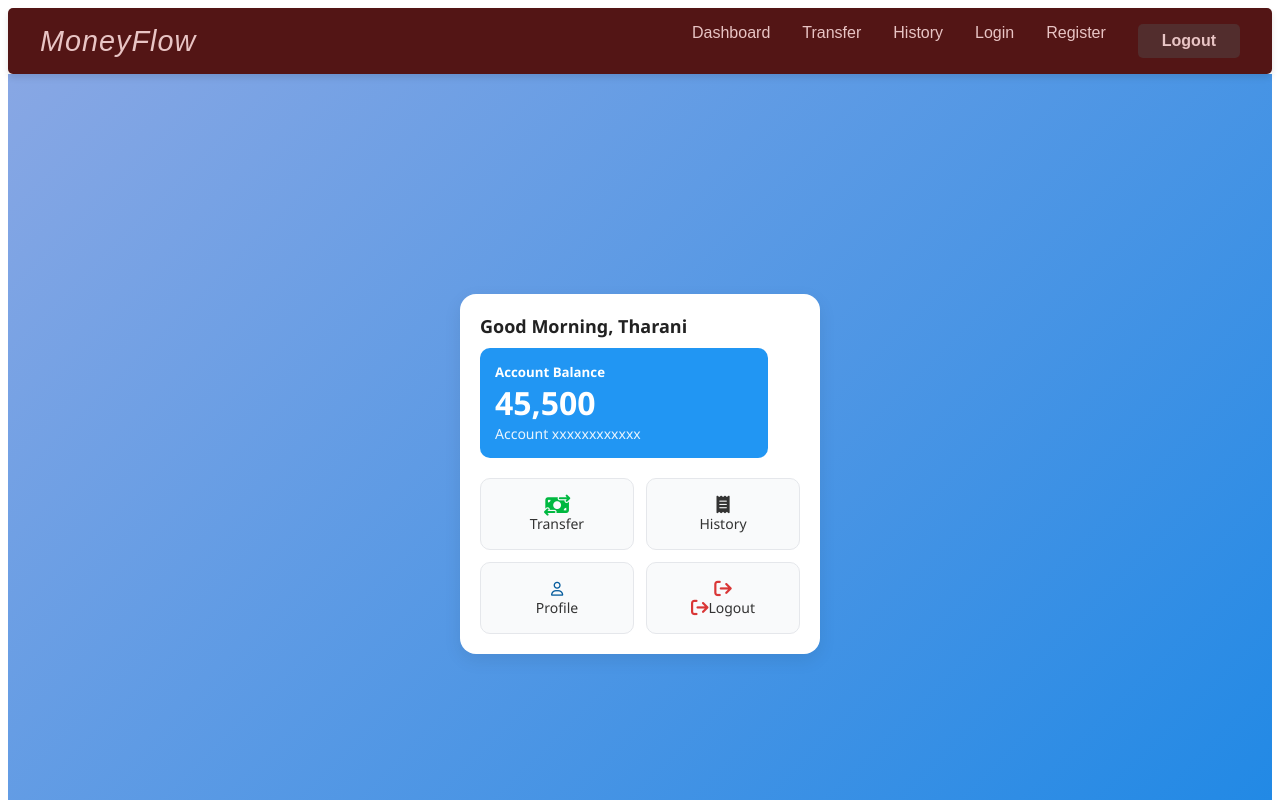
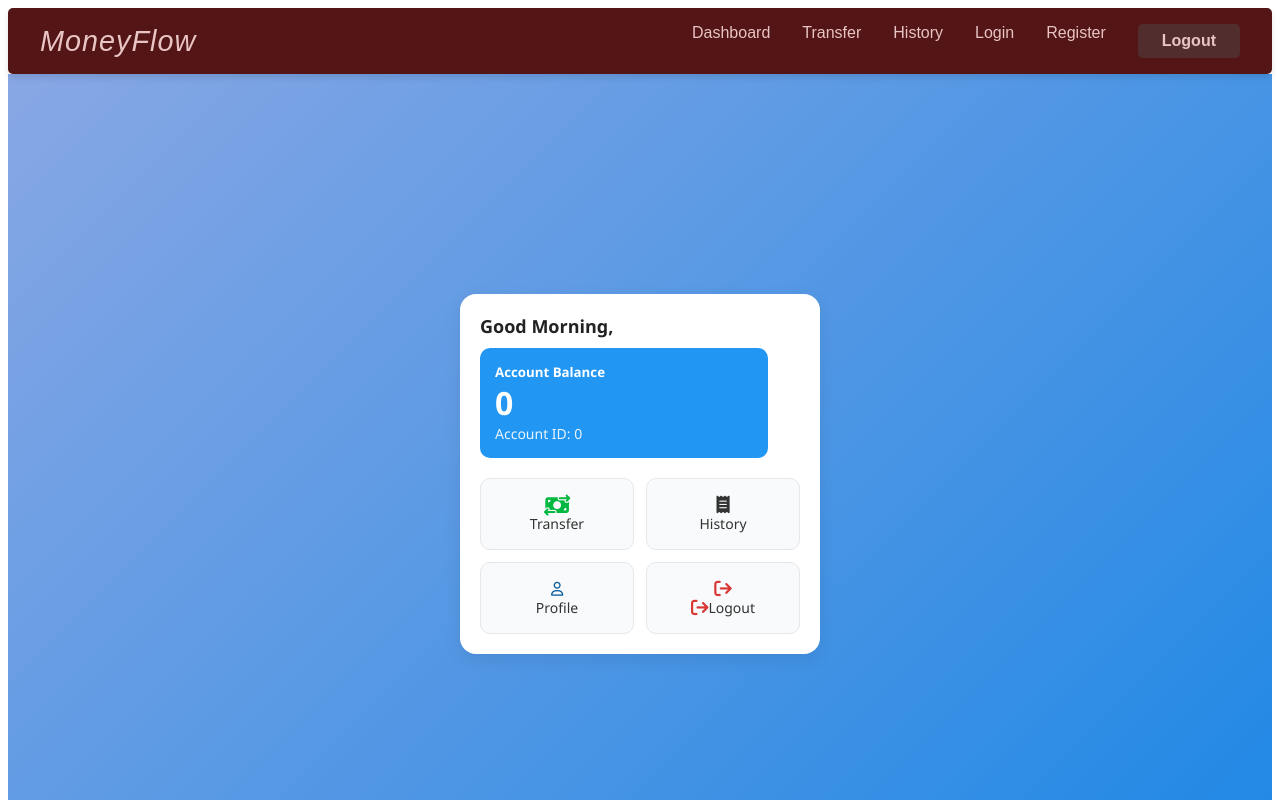
Before and after one commit to NB1223/fd-money-transfer-system, an Angular app in the folder frontend/01-money-transfer-system/: page /dashboard in a window 1280 px wide. Shown: the top 800 px of the page. Built offline with nearby package versions, Linux system fonts and the light colour scheme; no server answers.

Commit message:
dashboard fixed

```diff
--- a/frontend/01-money-transfer-system/src/app/account.service.ts
+++ b/frontend/01-money-transfer-system/src/app/account.service.ts
@@ -22,4 +22,15 @@ export class AccountService {
     // Make the HTTP GET request with the headers
     return this.http.get<any>(`${this.baseUrl}/transactions/${accountId}?page=${page}&size=${size}`, { headers });
   }
+
+  getAccountBalance(accountId: number): Observable<{balance: any}> {
+    console.log("HIT IN SERVICE")
+      const token = sessionStorage.getItem('jwt');
+     const headers = new HttpHeaders({
+      Authorization: `Bearer ${token}`,
+      'Content-Type': 'application/json'
+    });
+    console.log(`${this.baseUrl}/${accountId}/balance`);
+    return this.http.get<{balance: any}>(`${this.baseUrl}/${accountId}/balance`,{headers});
+  }
 }
--- a/frontend/01-money-transfer-system/src/app/dashboard/dashboard.component.html
+++ b/frontend/01-money-transfer-system/src/app/dashboard/dashboard.component.html
@@ -5,12 +5,12 @@ href="https://cdnjs.cloudflare.com/ajax/libs/font-awesome/6.5.0/css/all.min.css"
     <div class="dashboard-container">
         <!-- <h2>Good Morning, <strong>{{holderName}}</strong></h2> -->
         <div class="whitecard">
-         <h3>Good Morning, <strong>Tharani</strong></h3>
+         <h3>Good Morning, <strong>{{userName}}</strong></h3>
         <div class="balance-card" style="width: 18rem;">
             <div class="card-body">
                 <h5 class="card-title">Account Balance</h5>
-                <h1 class="card-subtitle mb-2 text-body-secondary">45,500</h1>
-                <p class="card-text">Account xxxxxxxxxxxx</p>
+                <h1 class="card-subtitle mb-2 text-body-secondary">{{accountBalance}}</h1>
+                <p class="card-text">Account ID: {{accountId}}</p>
             </div>
         </div>
 
--- a/frontend/01-money-transfer-system/src/app/dashboard/dashboard.component.ts
+++ b/frontend/01-money-transfer-system/src/app/dashboard/dashboard.component.ts
@@ -1,12 +1,40 @@
 import { Component } from '@angular/core';
+import { AccountService } from '../account.service';
+import { CommonModule } from '@angular/common';
 
 @Component({
   selector: 'app-dashboard',
   standalone: true,
-  imports: [],
+  imports: [CommonModule],
   templateUrl: './dashboard.component.html',
   styleUrl: './dashboard.component.css'
 })
 export class DashboardComponent {
 
+  accountBalance: number = 0;
+  accountId: number = 0;
+  userName: string | null = '';
+
+  constructor(private accountService: AccountService) {}
+
+   ngOnInit(): void {
+    console.log("DASHBOARD HIT");
+    this.accountId = Number(sessionStorage.getItem('accountId')); // use accountId key
+    this.userName = sessionStorage.getItem('username');
+    this.fetchAccountBalance(this.accountId);
+  }
+
+  fetchAccountBalance(accountId: number): void {
+    this.accountService.getAccountBalance(accountId).subscribe({
+      next: (data) => {
+        console.log("Data received from service:", data);
+        this.accountBalance = Number(data);
+        console.log("Balance fetched:", this.accountBalance);
+      },
+      error: (err) => {
+        console.error('Error fetching account details:', err);
+      }
+    });
+  }
+
 }
```
